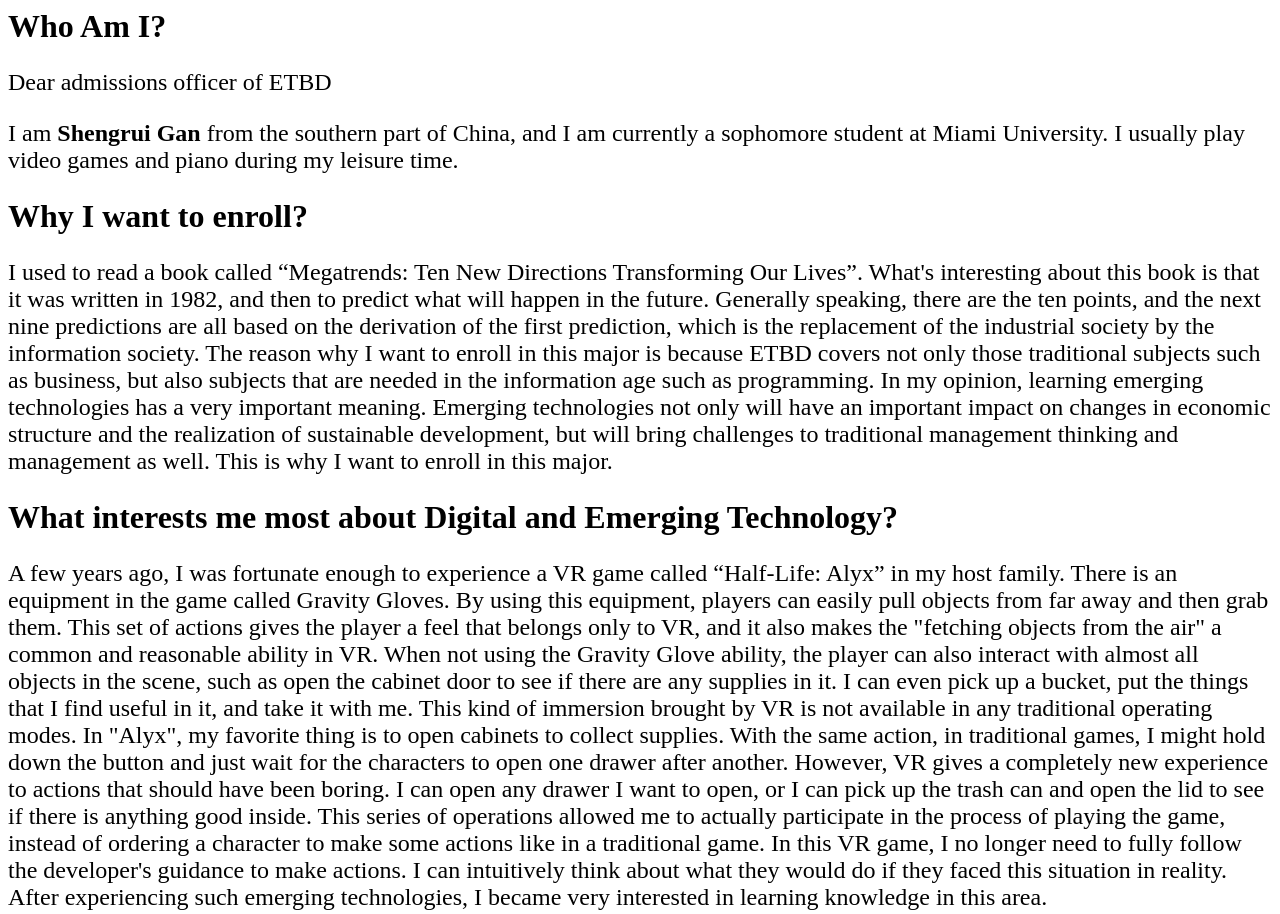
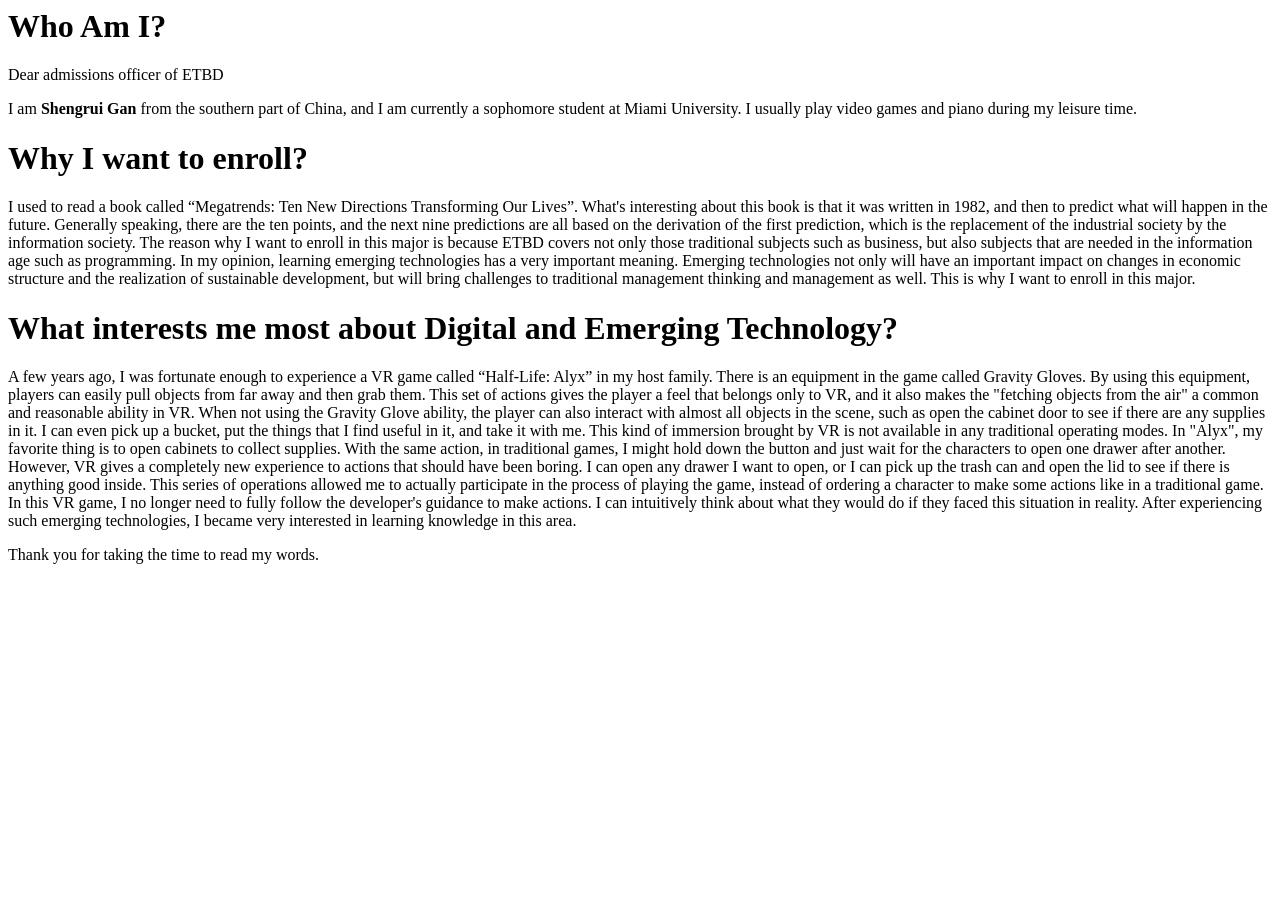
Before and after one commit to RGSR07/RGSR07.github.io, a plain HTML site: page index.html in a window 1280 px wide. Shown: the top 914 px of the page. After the commit the page ends 800 px from the top, so only its background shows below. Drawn offline with Linux system fonts and the light colour scheme.

Commit message:
Update index.html

```diff
--- a/index.html
+++ b/index.html
@@ -1,7 +1,7 @@
 <h1><font color="#000000">Who Am I?</font></h1>
 <p>Dear admissions officer of ETBD</p >
 <style>
- p {font-size:1.5em;}
+ p {font-size:1em;}
 </style>
 <body>
 <p>I am <b>Shengrui Gan</b> from the southern part of China, and I am currently a sophomore student at Miami University. I usually play video games and piano during my leisure time.</p >
```
